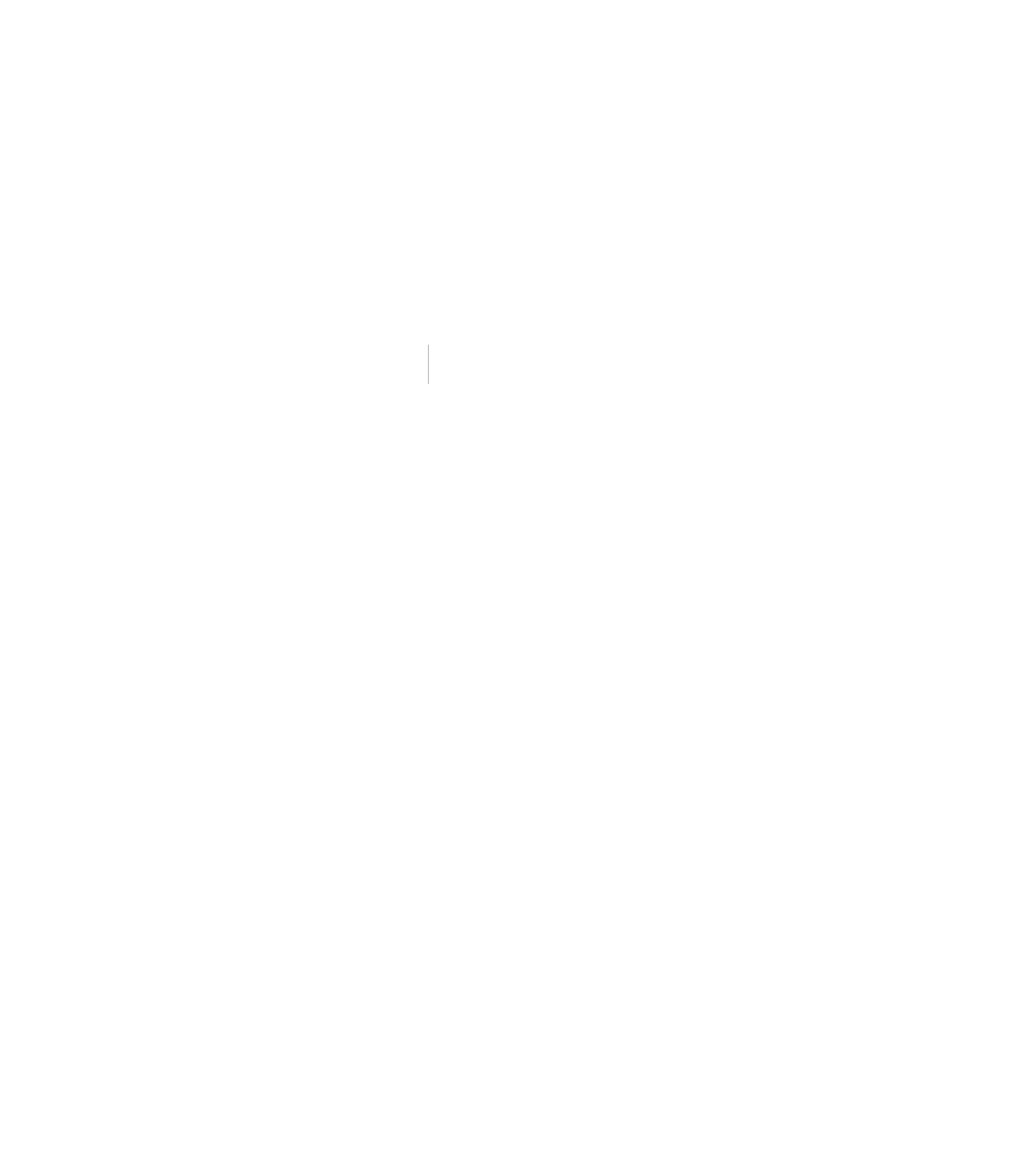
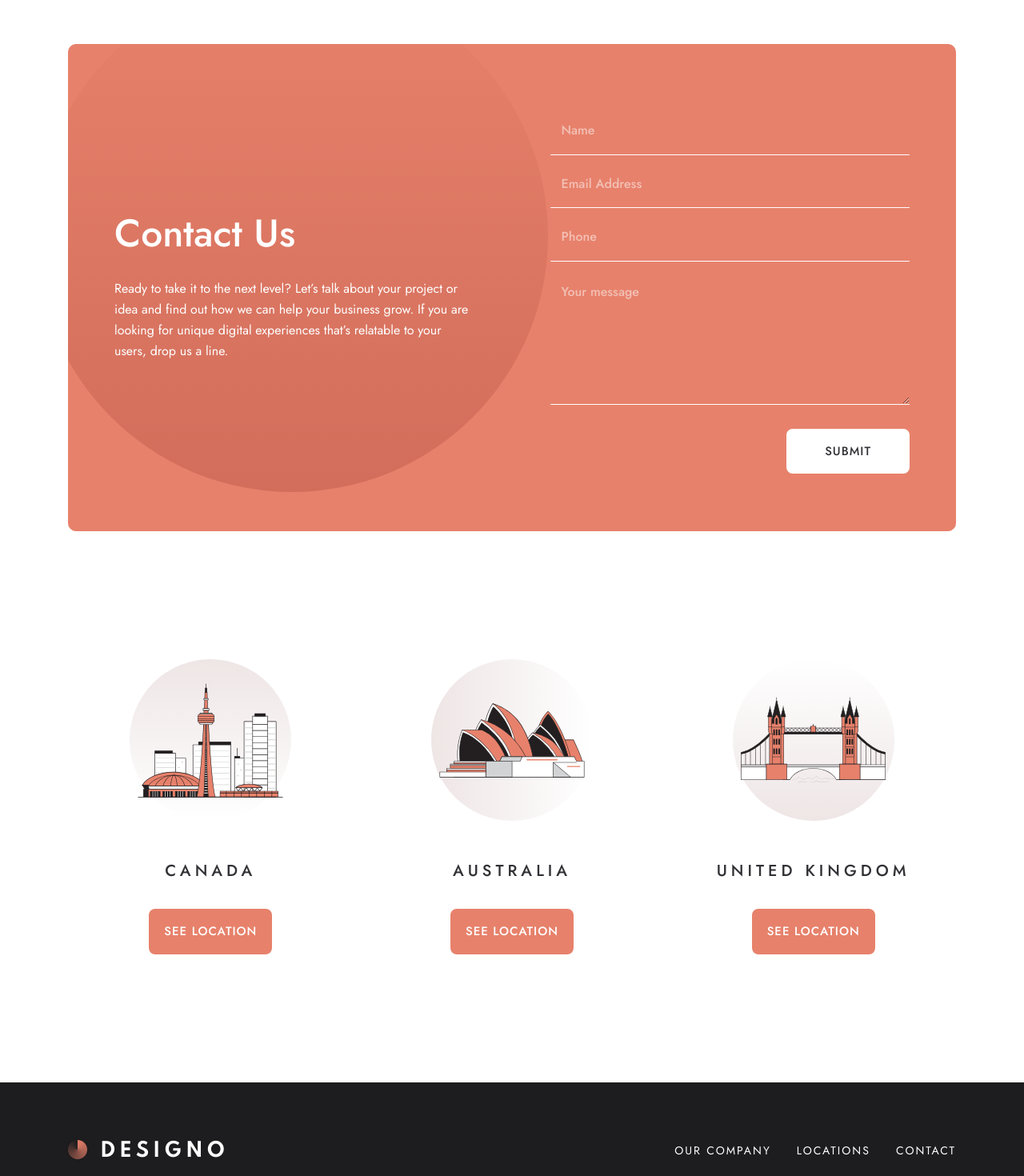
Before and after one commit to im7ven/designo, a Next.js app: page /contact in a window 1280 px wide. Before the commit this address had no page. Shown: the part 100-1570 px from the top of the page at 80% size. Before the commit the page ends 955 px from the top, so only its background shows below. Built offline with nearby package versions, Linux system fonts and the light colour scheme.

Commit message:
feat: build contact page

```diff
--- /dev/null
+++ b/app/contact/page.tsx
@@ -0,0 +1,22 @@
+import React from "react";
+import Footer from "../components/shared/Footer";
+import LocationGrid from "../components/shared/LocationGrid";
+import ContactDetails from "../components/contact/ContactDetails";
+import ContactForm from "../components/contact/ContactForm";
+
+const ContactPage = () => {
+  return (
+    <>
+      <main className="max-w-[111rem] mx-auto md:px-[2.4rem] xl:px-0">
+        <section className=" form-bg grid gap-y-[4.8rem] bg-[--peach-dark] px-[2.4rem] py-[7.2rem] md:rounded-2xl md:gap-y-[4rem] md:px-[5.8rem] lg:grid-cols-2 gap-x-[9.5rem]">
+          <ContactDetails />
+          <ContactForm />
+        </section>
+        <LocationGrid />
+      </main>
+      <Footer />
+    </>
+  );
+};
+
+export default ContactPage;
```
